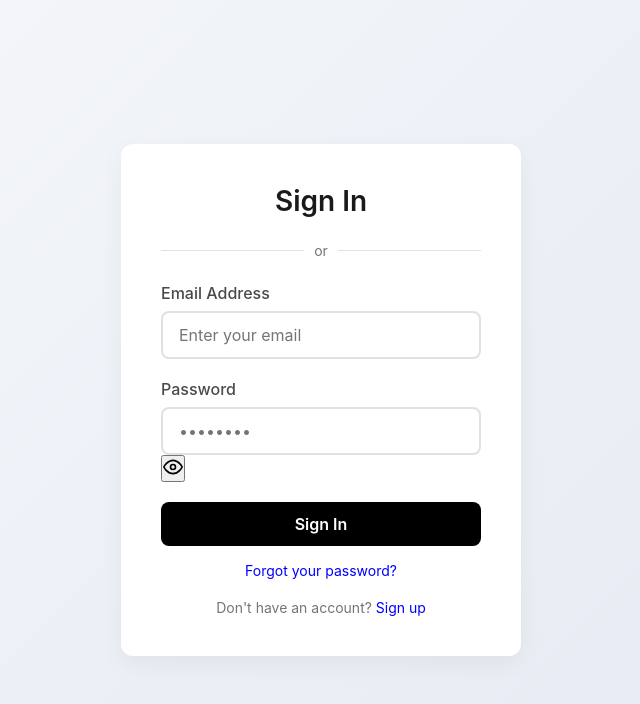
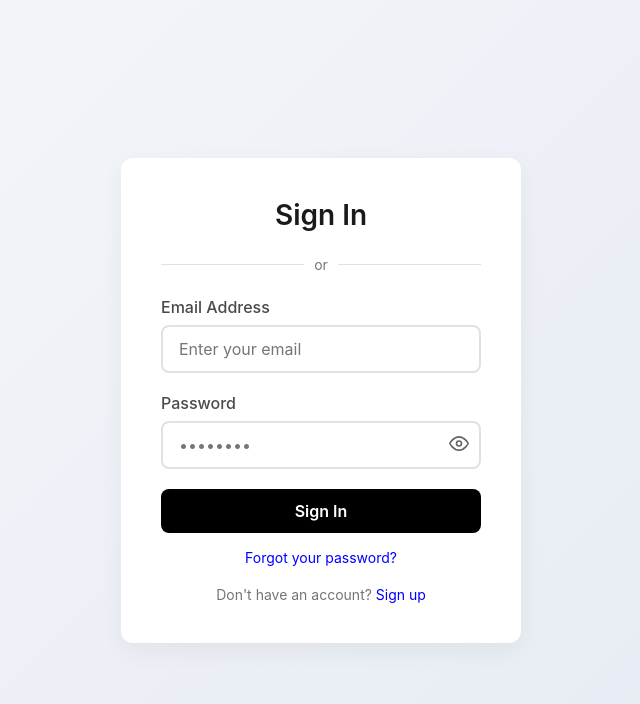
Before and after one commit to ad-abir/Smart-card, a PHP site: page /signin.html in a window 1280 px wide. Shown: the top 704 px of the page, without its empty margins (319-959 px from the left). Run offline with PHP 8.4, Linux system fonts and the light colour scheme; some libraries are stand-ins or nearby versions.

Commit message:
update: css style adjusted

```diff
--- a/assets/styles/signin.css
+++ b/assets/styles/signin.css
@@ -54,6 +54,31 @@ input {
 input:focus {
     outline: none;
     border-color: #000;
+}
+
+.password-field {
+    position: relative;
+}
+
+.password-toggle {
+    position: absolute;
+    right: 12px;
+    top: 50%;
+    transform: translateY(-50%);
+    border: none;
+    background: none;
+    cursor: pointer;
+    padding: 0;
+    color: #666;
+}
+
+.password-toggle:focus {
+    outline: none;
+    color: #000;
+}
+
+.password-field input {
+    padding-right: 40px;
 }
 
 .submit-btn {
```
